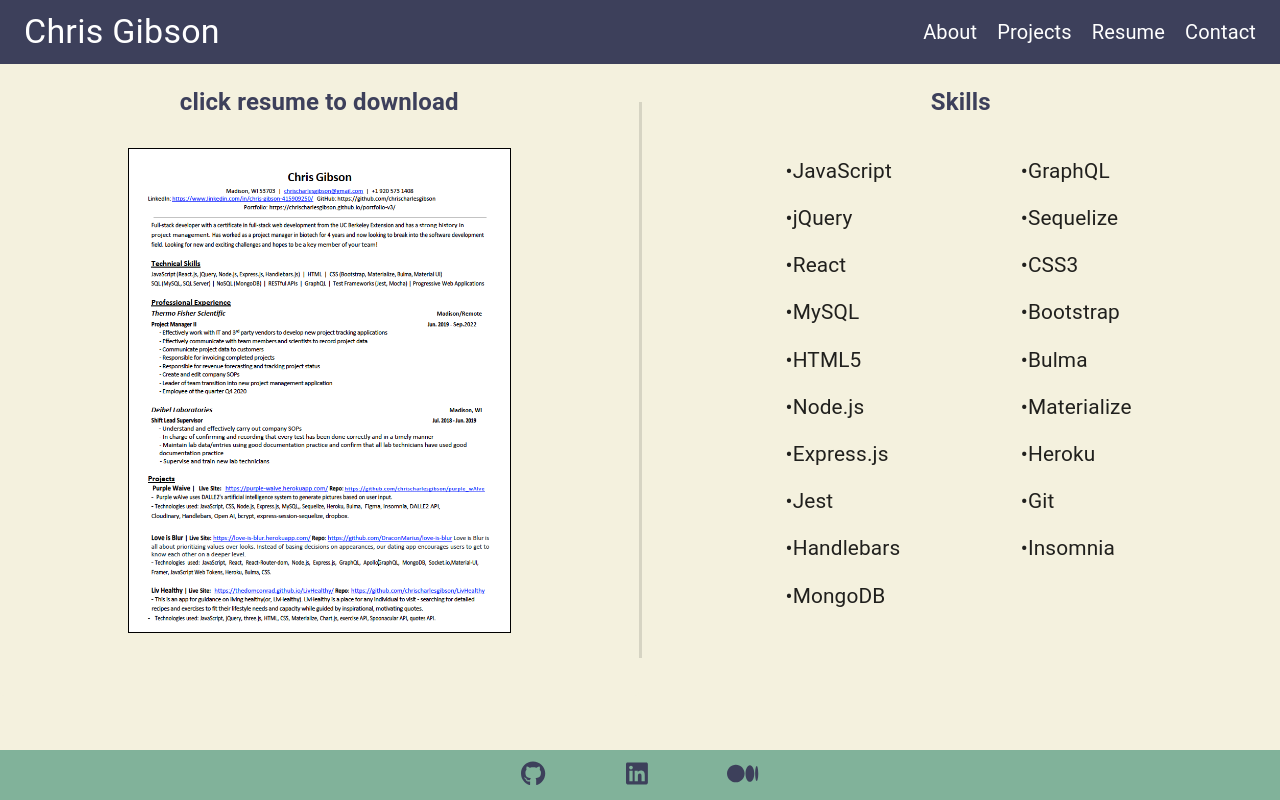
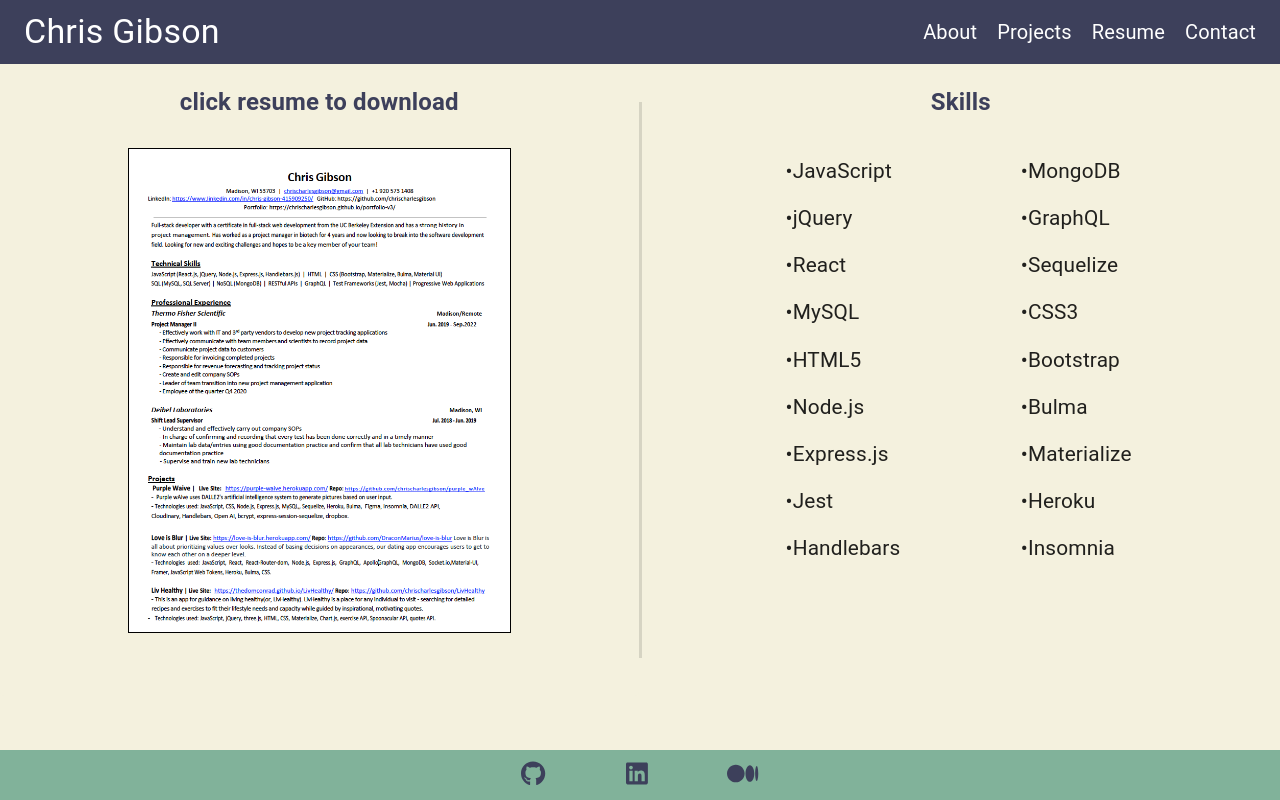
Before and after one commit to chrischarlesgibson/portfolio-v3, a React (Create React App) app: page /Resume in a window 1280 px wide. Built offline with nearby package versions, Linux system fonts and the light colour scheme.

Commit message:
took out irrevelant skill

```diff
--- a/src/pages/Resume.js
+++ b/src/pages/Resume.js
@@ -23,7 +23,6 @@ const skills = [
   "Bulma",
   "Materialize",
   "Heroku",
-  "Git",
   "Insomnia",
 ];
 function SkillsList() {
```
